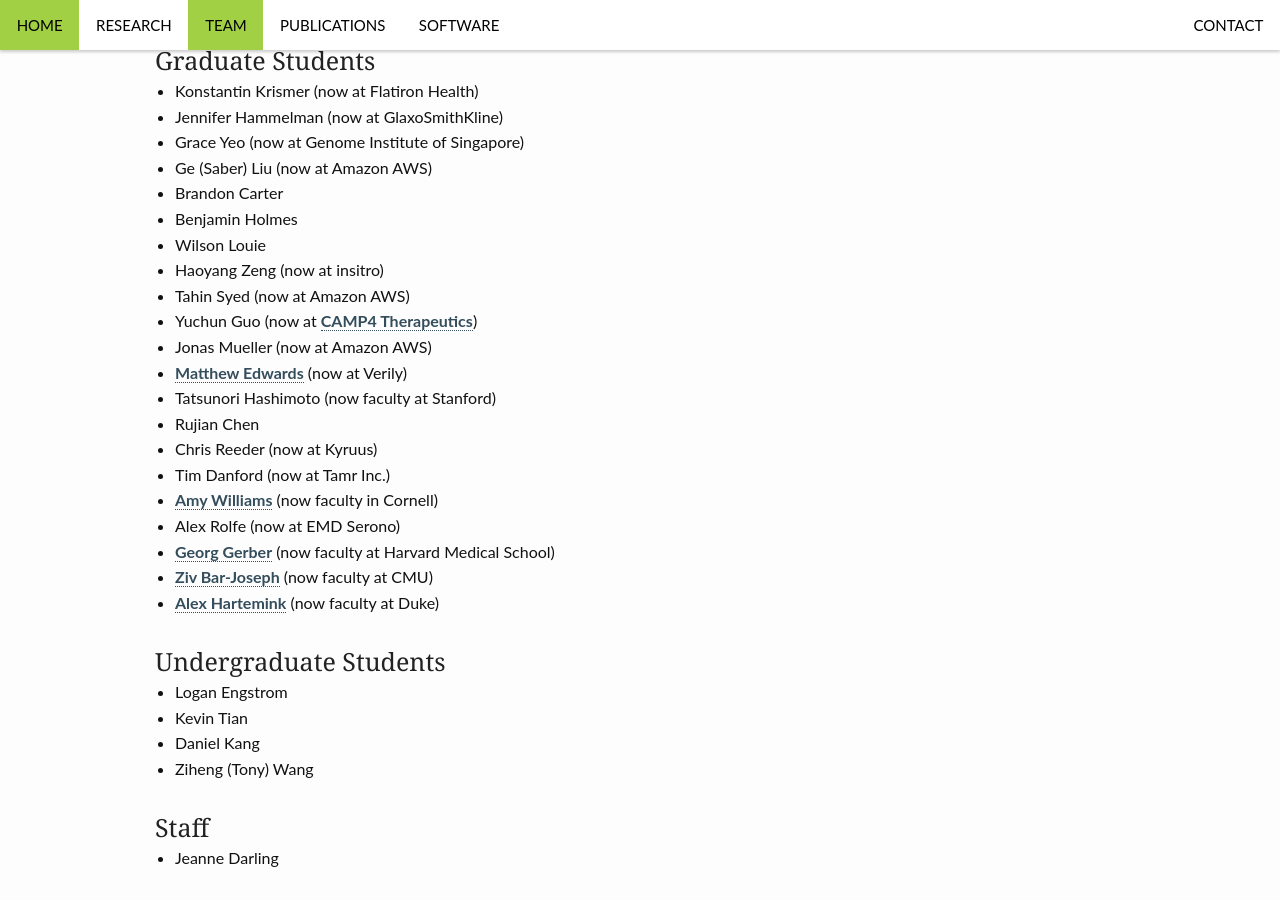
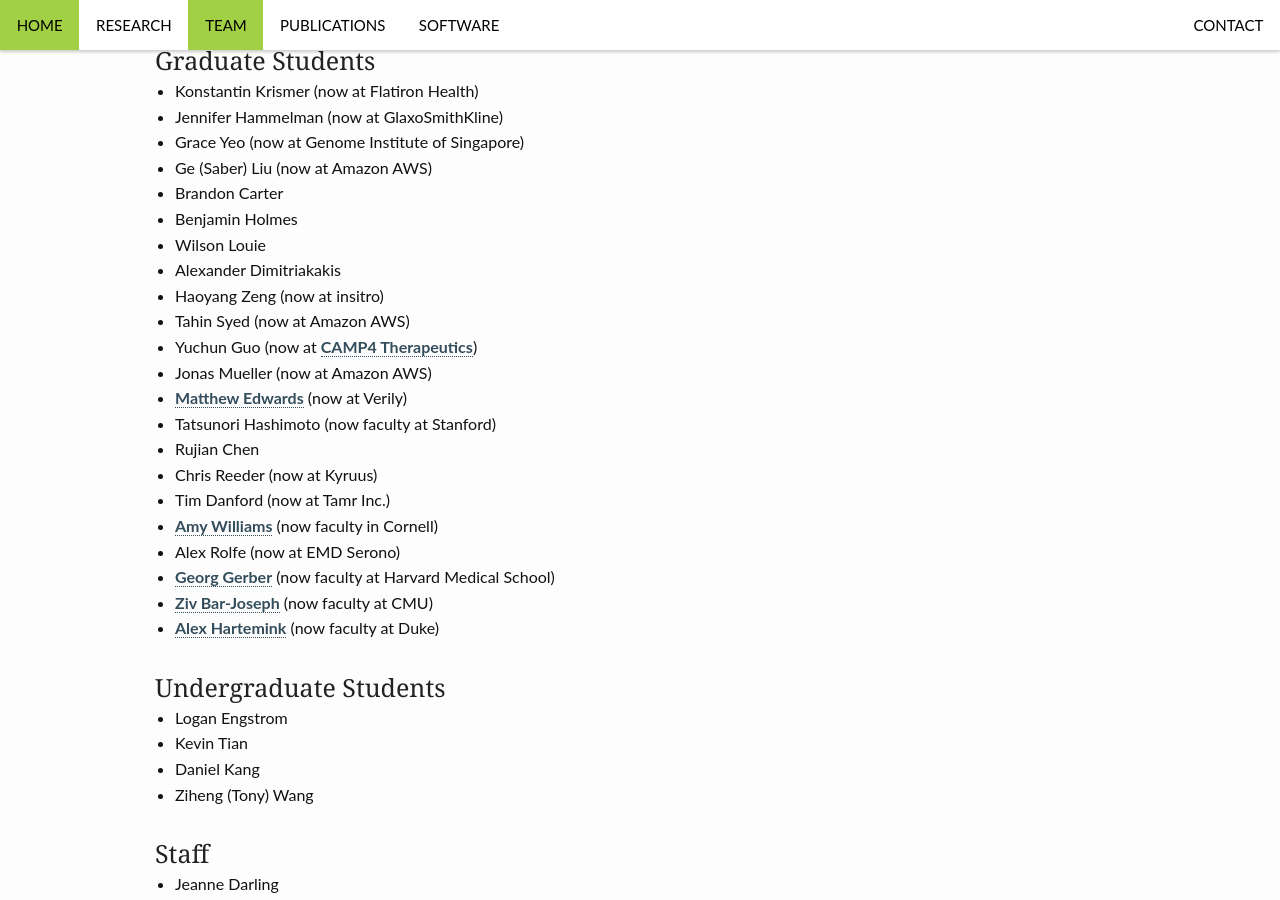
Before and after one commit to gifford-lab/gifford-lab.github.io, a Jekyll site: the page built from pages/team.md, in a window 1280 px wide and 900 px high, scrolled down 1864 px. Built offline with Jekyll 4.4.1, drawn with Linux system fonts in a browser that asks for light colours.

Commit message:
Update team.md

```diff
--- a/pages/team.md
+++ b/pages/team.md
@@ -27,6 +27,7 @@
 + Brandon Carter
 + Benjamin Holmes
 + Wilson Louie
++ Alexander Dimitriakakis
 + Haoyang Zeng (now at insitro)
 + Tahin Syed (now at Amazon AWS)
 + Yuchun Guo (now at [CAMP4 Therapeutics](https://www.camp4tx.com/))
```
